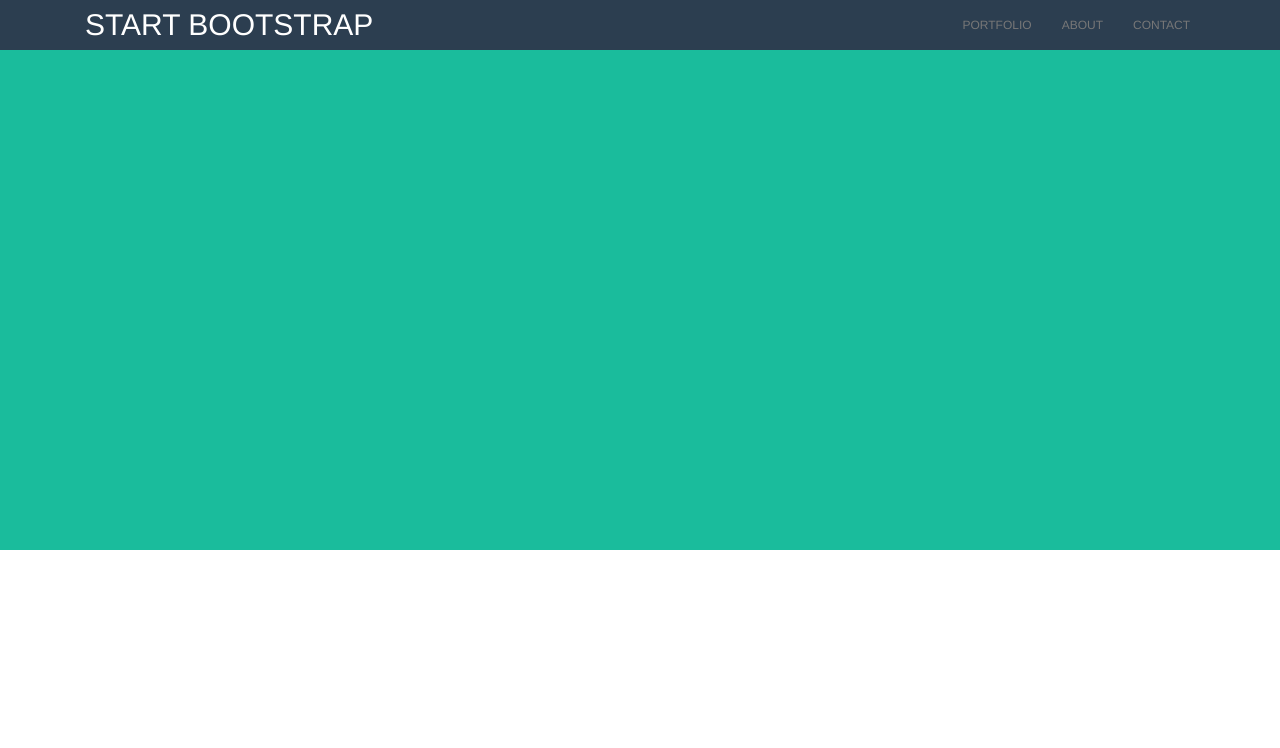
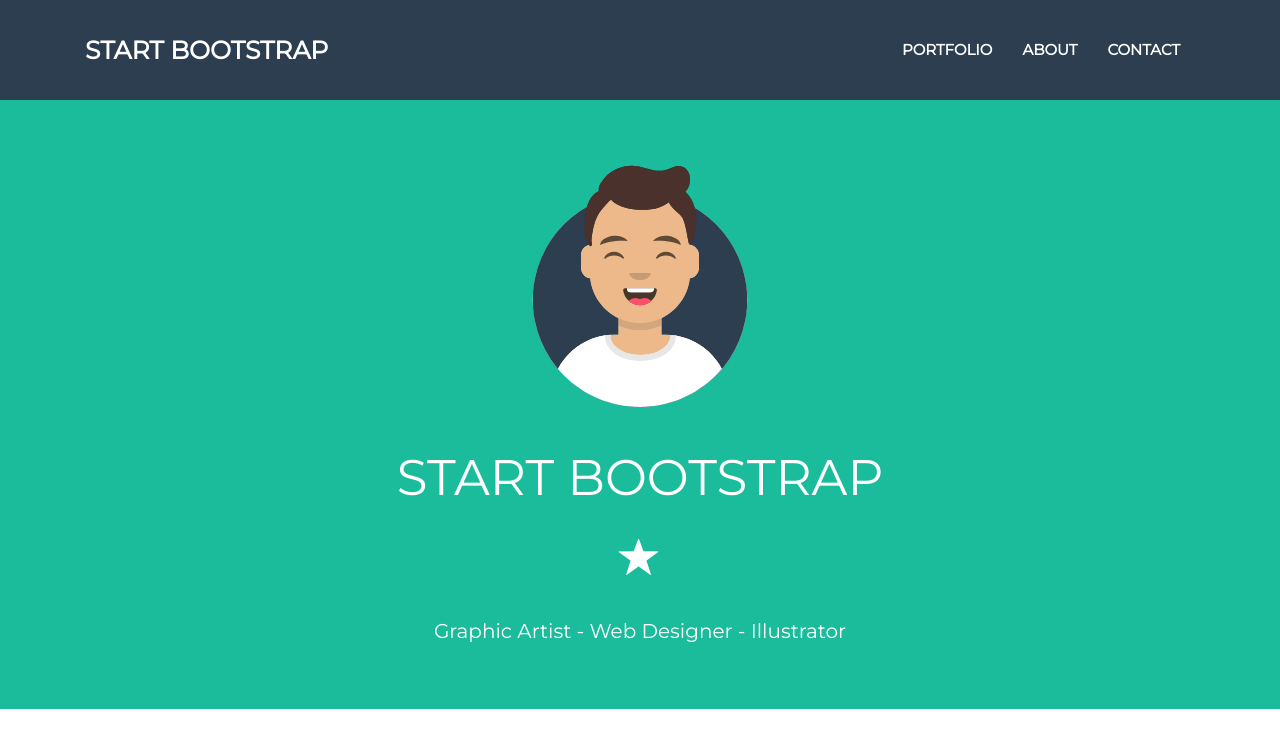
Before and after one commit to Walter-Satriano/html-css-bootstrap-freelancer, a plain HTML site: page index.html in a window 1280 px wide. Drawn offline with nearby package versions, Linux system fonts and the light colour scheme.

Commit message:
refactoring navbar+header

```diff
--- a/index.html
+++ b/index.html
@@ -6,39 +6,57 @@
     <title>Bootstrap-Freelancer</title>
     <link rel="stylesheet" href="https://stackpath.bootstrapcdn.com/bootstrap/3.4.1/css/bootstrap.min.css" integrity="sha384-HSMxcRTRxnN+Bdg0JdbxYKrThecOKuH5zCYotlSAcp1+c8xmyTe9GYg1l9a69psu" crossorigin="anonymous">
     <link rel="stylesheet" href="master.css">
+    <link href="https://fonts.googleapis.com/css?family=Montserrat&display=swap" rel="stylesheet">
   </head>
   <body>
 
+    <!-- HEADER -->
+    <header class="style-header">
       <!-- NAVBAR -->
-    <nav class="navbar-default bg-nav">
+      <nav class="navbar-default style-nav">
         <div class="container">
           <div class="row">
-
-          <div class="col-xs-4 col-md-4">
-            <ul class="nav navbar-nav">
-              <li><a id="nav-brand" href="#">start bootstrap</a></li>
-            </ul>
+            <div class="col-xs-12">
+              <!-- navbar sx -->
+              <div class="navbar-header">
+                <button type="button" class="navbar-toggle collapsed" data-toggle="collapse" data-target="#bs-example-navbar-collapse-1" aria-expanded="false">
+                  <span class="sr-only">Toggle navigation</span>
+                  <span class="icon-bar"></span>
+                  <span class="icon-bar"></span>
+                  <span class="icon-bar"></span>
+                </button>
+                <a class="navbar-brand" href="#">start bootstrap</a>
               </div>
-
-          <div class="col-xs-3 col-md-offset-5 col-md-3 col-md-offset-5">
-            <ul class="nav navbar-nav">
+              <!-- navbar dx -->
+              <div class="collapse navbar-collapse" id="bs-example-navbar-collapse-1">
+                <ul class="nav navbar-nav navbar-right">
+                  <li class="active"></li>
                   <li><a href="#">portfolio</a></li>
                   <li><a href="#">about</a></li>
                   <li><a href="#">contact</a></li>
                 </ul>
               </div>
-
             </div>
-
           </div>
-
+        </div>
       </nav>
 
+      <!-- avatar + testo header -->
+      <div class="container">
+        <div class="row">
+          <div class="col-xs-12">
+            <div class="start">
+              <img id="avatar" src="img/avatar.svg" alt="avatar">
+              <h1>start bootstrap</h1>
+              <span class="glyphicon glyphicon-star" aria-hidden="true"></span>
+              <h2>Graphic Artist - Web Designer - Illustrator</h2>
+            </div>
+          </div>
+        </div>
+      </div>
+    </header>
 
-    <!-- HEADER -->
-    <header class="bg-header">
 
-    </header>
 
     <!-- CONTENITORE GENERALE -->
 
--- a/master.css
+++ b/master.css
@@ -1,31 +1,64 @@
 /*debug*/
 
-.bg-nav {
-  background-color: #2C3E50;
-  /* height: 100px; */
+
+
+/*REGOLE GENERALI*/
+img {
+  height: 250px;
 }
 
-.bg-header {
+/*REGOLE HEADER E NAVBAR*/
+.style-header {
   background-color: #1ABC9C;
-  height: 500px;
 }
 
-/*
-[class*="col-"] {
-height: 100px;
-background: white;
-border: solid 1px black;
-} */
-
-/*NAVBAR*/
-#nav-brand {
-  color: white;
-  font-size: 30px;
+.style-nav {
+  background-color: #2C3E50;
   text-transform: uppercase;
 }
 
-.nav.navbar-nav a {
+ .style-nav .navbar-header > .navbar-brand {
+  font-family: 'Montserrat', sans-serif;
+  font-size: 25px;
+  font-weight: 700;
   color: white;
-  font-size: 12px;
+  margin: 25px 0;
+}
+
+.style-nav .navbar-nav {
+ margin: 25px 0;
+}
+
+.style-nav .navbar-nav > li > a {
+ font-family: 'Montserrat', sans-serif;
+ font-size: 15px;
+ font-weight: 700;
+ color: white;
+}
+
+.start {
+  font-family: 'Montserrat', sans-serif;
+  color: white;
+  font-weight: 700;
+  text-align: center;
+}
+
+#avatar{
+  margin-top: 5%;
+}
+
+.start h1 {
   text-transform: uppercase;
+  font-size: 50px;
+  padding-top: 2%;
 }
+
+.start .glyphicon {
+  padding: 2% 0;
+  font-size: 40px;
+}
+
+.start h2 {
+  font-size: 20px;
+  padding-bottom: 5%;
+}
```
Lines whose indentation alone changed are shown as unchanged.
